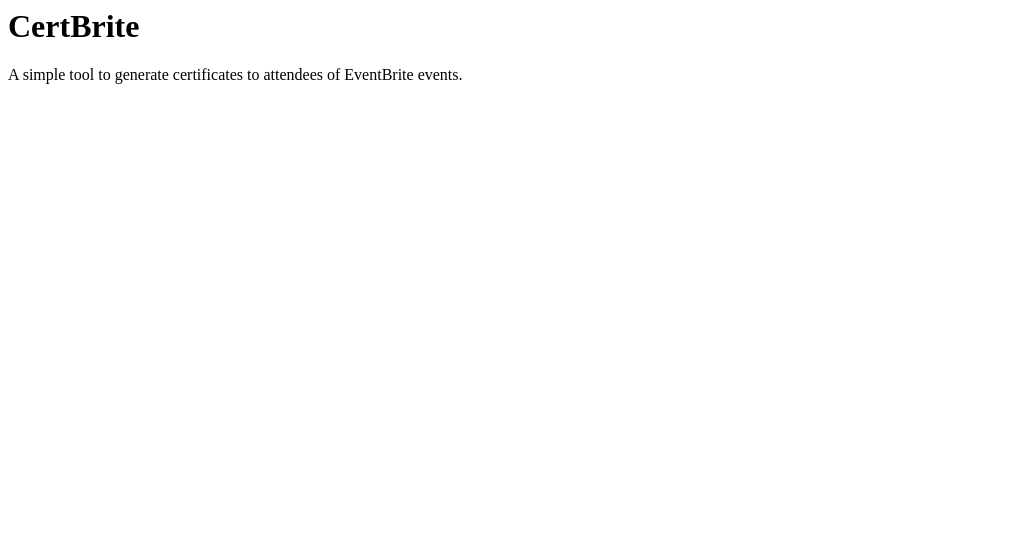
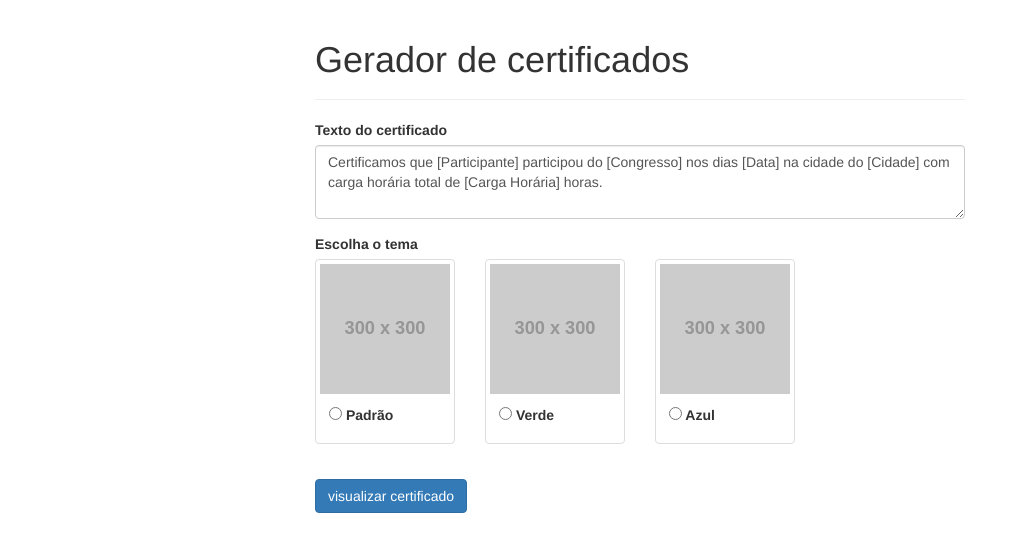
Before and after one commit to raelmax/certfico, a Flask app: page / in a window 1280 px wide. Shown: the top 552 px of the page, without its empty margins (0-1019 px from the left). Run offline with Flask 2, Linux system fonts and the light colour scheme; grey boxes labelled with a size stand in for pictures from a placeholder-image service; some libraries are stand-ins or nearby versions.

Commit message:
Add basic form to collect certificate preview

```diff
--- a/certbrite/templates/index.html
+++ b/certbrite/templates/index.html
@@ -1,9 +1,90 @@
-<html>
+<!DOCTYPE html>
+<html lang="en">
   <head>
+    <meta charset="utf-8">
+    <meta http-equiv="X-UA-Compatible" content="IE=edge">
+    <meta name="viewport" content="width=device-width, initial-scale=1">
+    <!-- The above 3 meta tags *must* come first in the head; any other head content must come *after* these tags -->
     <title>CertBrite</title>
+
+    <!-- Bootstrap -->
+    <!-- Latest compiled and minified CSS -->
+    <link rel="stylesheet" href="https://maxcdn.bootstrapcdn.com/bootstrap/3.3.7/css/bootstrap.min.css" integrity="sha384-BVYiiSIFeK1dGmJRAkycuHAHRg32OmUcww7on3RYdg4Va+PmSTsz/K68vbdEjh4u" crossorigin="anonymous">
+    <style>
+      .container {
+        width: auto;
+        max-width: 680px;
+        padding: 0 15px;
+      }
+    </style>
+
+    <!-- HTML5 shim and Respond.js for IE8 support of HTML5 elements and media queries -->
+    <!-- WARNING: Respond.js doesn't work if you view the page via file:// -->
+    <!--[if lt IE 9]>
+      <script src="https://oss.maxcdn.com/html5shiv/3.7.3/html5shiv.min.js"></script>
+      <script src="https://oss.maxcdn.com/respond/1.4.2/respond.min.js"></script>
+    <![endif]-->
   </head>
   <body>
-    <h1>CertBrite</h1>
-    <p>A simple tool to generate certificates to attendees of EventBrite events.</p>
+    <div class="container">
+      <div class="page-header">
+        <h1>Gerador de certificados</h1>
+      </div>
+      <form action="." method="POST">
+        <div class="form-group">
+          <label for="certificate-text">Texto do certificado</label>
+          <textarea id="certificate-text" class="form-control" cols="5" rows="3">Certificamos que [Participante] participou do [Congresso] nos dias [Data] na cidade do [Cidade] com carga horária total de [Carga Horária] horas.</textarea>
+        </div>
+        <div class="form-group">
+          <label>Escolha o tema</label>
+          <div class="row">
+            <div class="col-xs-6 col-md-3">
+              <div class="thumbnail">
+                <img src="http://placehold.it/300x300" alt="Tema 1">
+                <div class="caption">
+                  <label>
+                    <input type="radio" name="certificate-theme" value="theme-1" />
+                    Padrão
+                  </label>
+                </div>
+              </div>
+            </div>
+            <div class="col-xs-6 col-md-3">
+              <div class="thumbnail">
+                <img src="http://placehold.it/300x300" alt="Tema 2">
+                <div class="caption">
+                  <label>
+                    <input type="radio" name="certificate-theme" value="theme-2" />
+                    Verde
+                  </label>
+                </div>
+              </div>
+            </div>
+            <div class="col-xs-6 col-md-3">
+              <div class="thumbnail">
+                <img src="http://placehold.it/300x300" alt="Tema 3">
+                <div class="caption">
+                  <label>
+                    <input type="radio" name="certificate-theme" value="theme-3" />
+                    Azul
+                  </label>
+                </div>
+              </div>
+            </div>
+          </div>
+        </div>
+        <!--
+        <div class="form-group">
+          <label>CSV dos participantes</label>
+          <input type="file" name="participants" />
+        </div>
+        -->
+        <input class="btn btn-primary" type="submit" value="visualizar certificado" />
+      </form>
+    </div>
+    <!-- jQuery (necessary for Bootstrap's JavaScript plugins) -->
+    <script src="https://ajax.googleapis.com/ajax/libs/jquery/1.12.4/jquery.min.js"></script>
+    <!-- Latest compiled and minified JavaScript -->
+    <script src="https://maxcdn.bootstrapcdn.com/bootstrap/3.3.7/js/bootstrap.min.js" integrity="sha384-Tc5IQib027qvyjSMfHjOMaLkfuWVxZxUPnCJA7l2mCWNIpG9mGCD8wGNIcPD7Txa" crossorigin="anonymous"></script>
   </body>
 </html>
```
